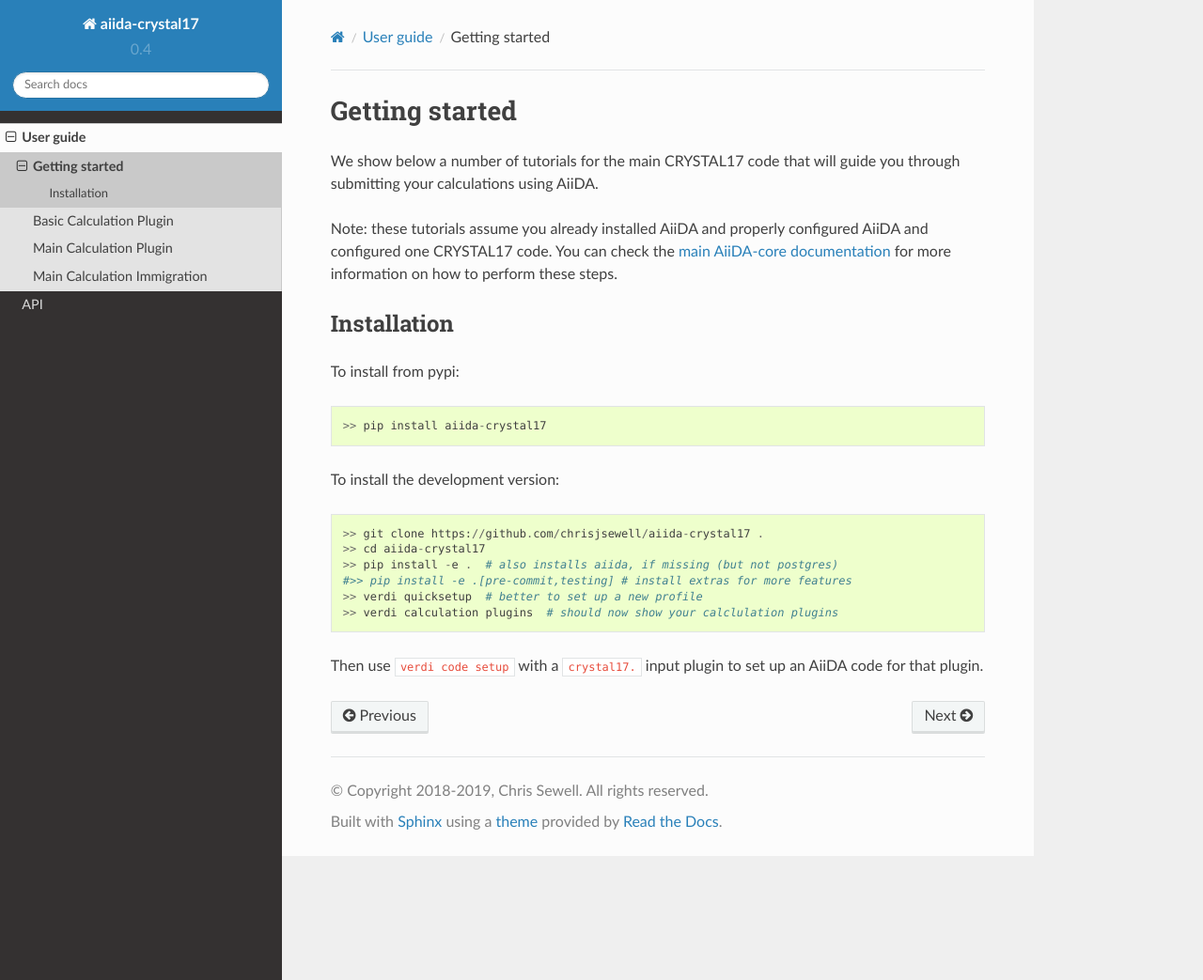
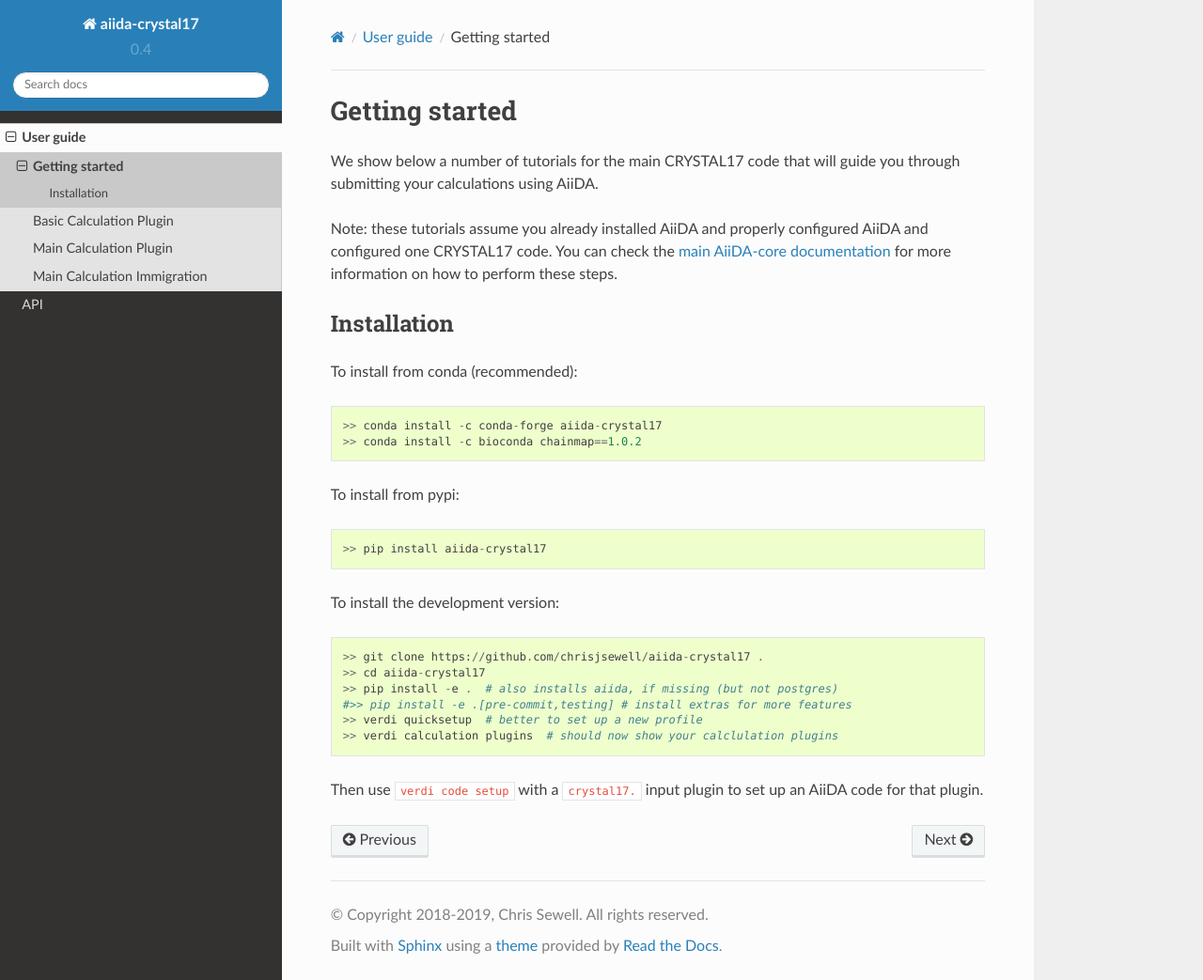
Before and after one commit to aiidaplugins/aiida-crystal17, a Sphinx documentation site: the page built from docs/source/user_guide/get_started.rst, in a window 1280 px wide and 1043 px high. Shown: the whole window at 94% size. Built offline with Sphinx 7.4.7 and the Read the Docs theme 2.0.0, drawn with Linux system fonts in a browser that asks for light colours.

Commit message:
added conda install info

```diff
--- a/docs/source/user_guide/get_started.rst
+++ b/docs/source/user_guide/get_started.rst
@@ -11,6 +11,11 @@
 
 Installation
 ++++++++++++
+
+To install from conda (recommended)::
+
+    >> conda install -c conda-forge aiida-crystal17
+    >> conda install -c bioconda chainmap==1.0.2
 
 To install from pypi::
 
```
Also changed, not shown: README.md (+1 -0 lines).
